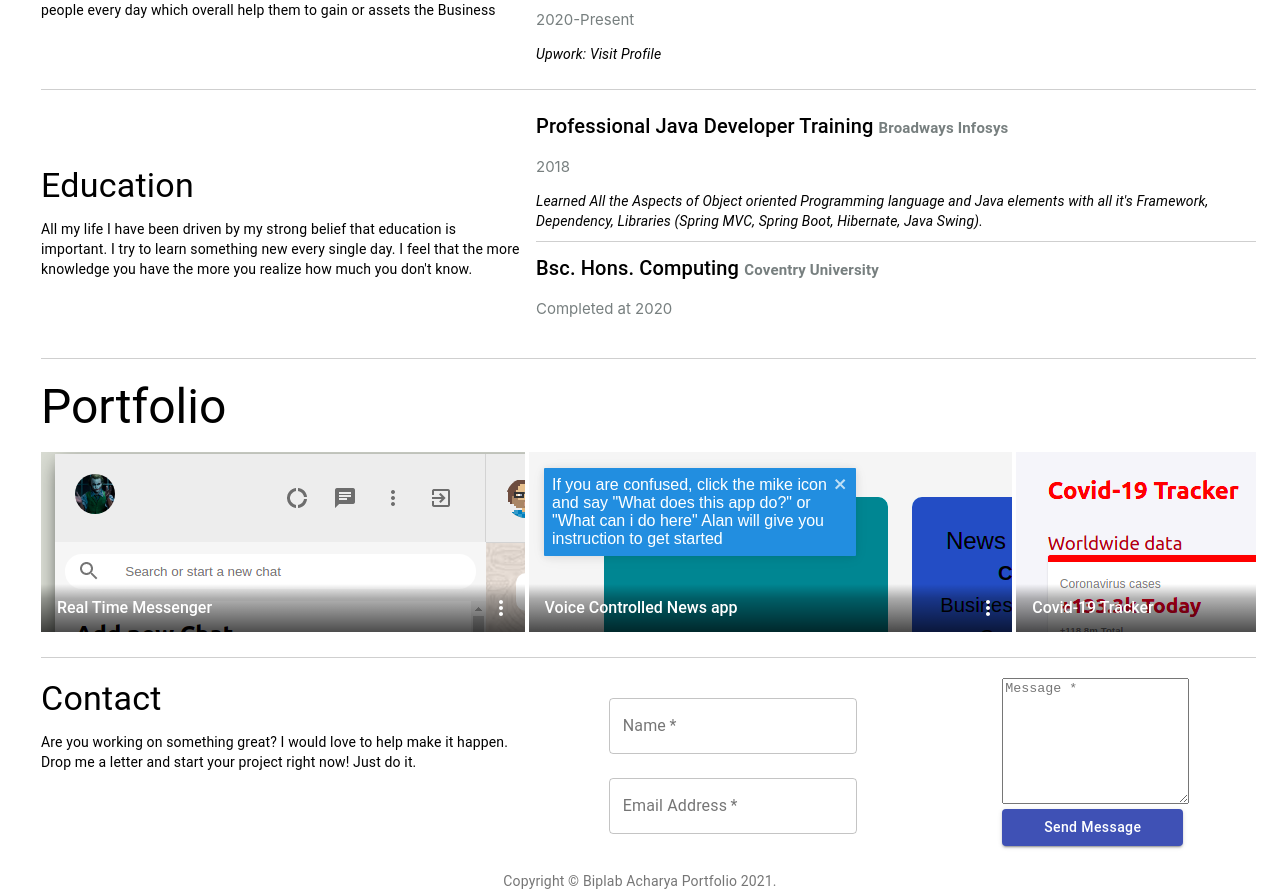
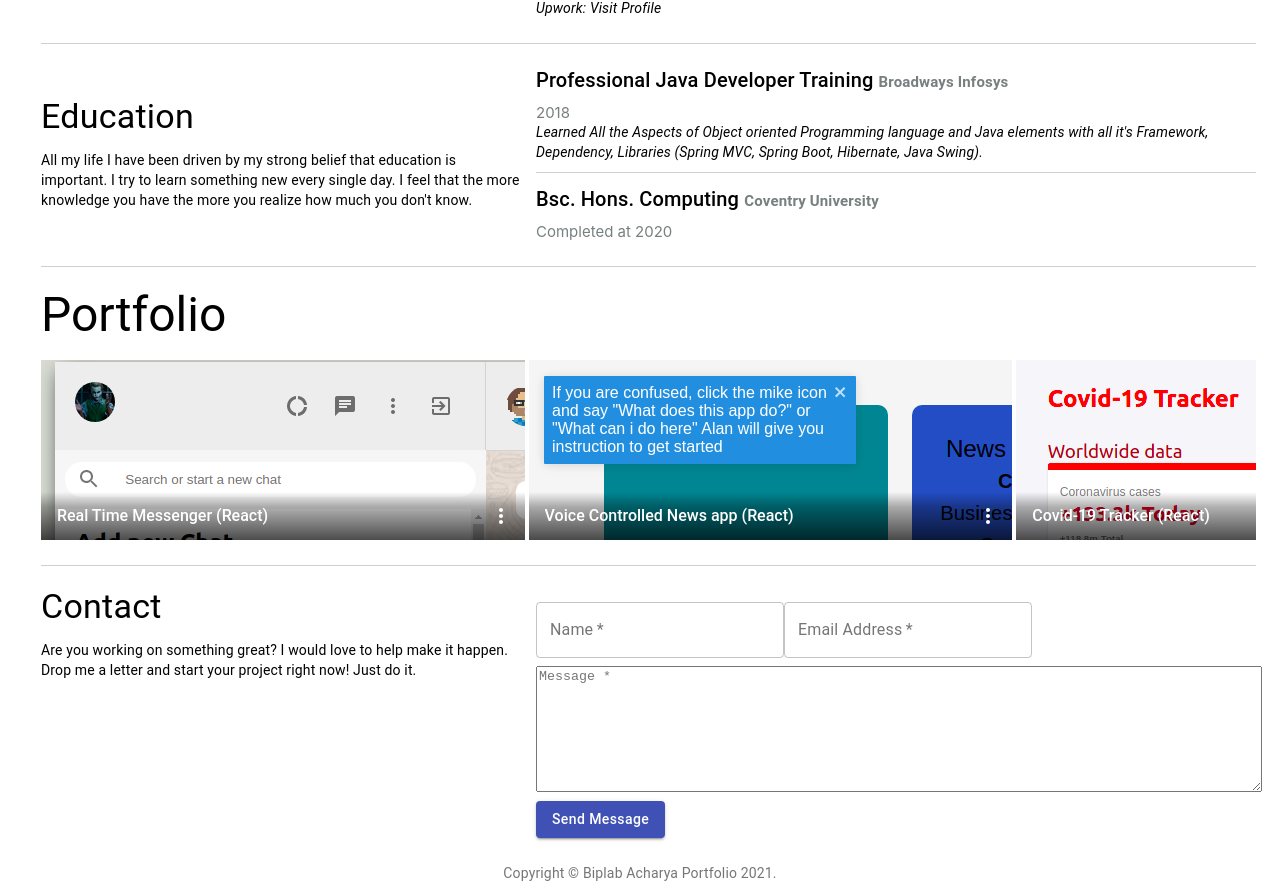
Before and after one commit to BaxanAcharya/baxanacharya, a React (Create React App) app: page / in a window 1280 px wide. Shown: the part 1352-2243 px from the top of the page. Built offline with nearby package versions, Linux system fonts and the light colour scheme.

Commit message:
mail functionality added

```diff
--- a/package.json
+++ b/package.json
@@ -9,14 +9,15 @@
     "@testing-library/jest-dom": "^5.11.4",
     "@testing-library/react": "^11.1.0",
     "@testing-library/user-event": "^12.1.10",
+    "emailjs-com": "^2.6.4",
     "react": "^17.0.1",
     "react-dom": "^17.0.1",
     "react-scripts": "4.0.3",
     "web-vitals": "^1.0.1"
   },
   "scripts": {
-    "predeploy":"npm run build",
-    "deploy":"gh-pages -d build",
+    "predeploy": "npm run build",
+    "deploy": "gh-pages -d build",
     "start": "react-scripts start",
     "build": "react-scripts build",
     "test": "react-scripts test",
--- a/src/App.js
+++ b/src/App.js
@@ -21,7 +21,7 @@ const rightTopEducationDescription =
 
 function App() {
   return (
-    <div className="app">
+    <div id="intro">
       <Header />
       <Hello />
       <Skills />
@@ -36,6 +36,7 @@ function App() {
         rightBottomBadge="Upwork and Other Platform"
         rightBottomYear="2020-Present"
         showLink
+        id="experience"
       />
       <Education
         leftTitle="Education"
@@ -47,6 +48,7 @@ function App() {
         rightBottomTitle="Bsc. Hons. Computing"
         rightBottomBadge="Coventry University"
         rightBottomYear="Completed at 2020"
+        id="education"
       />
       <Portfolio />
       <Contact />
--- a/src/component/Contact/Contact.js
+++ b/src/component/Contact/Contact.js
@@ -1,12 +1,14 @@
 import {
   Button,
+  CircularProgress,
   Container,
   makeStyles,
   TextareaAutosize,
   TextField,
   Typography,
 } from "@material-ui/core";
-import React from "react";
+import React, { useState } from "react";
+import emailjs from "emailjs-com";
 
 const useStyles = makeStyles((theme) => ({
   contact: {
@@ -18,6 +20,7 @@ const useStyles = makeStyles((theme) => ({
       flexDirection: "column",
     },
   },
+
   contactText: {
     marginRight: "15px",
     flex: 4,
@@ -37,8 +40,44 @@ const useStyles = makeStyles((theme) => ({
 
 const Contact = () => {
   const classes = useStyles();
+  const [name, setName] = useState("");
+  const [email, setEmail] = useState("");
+  const [message, setMessage] = useState("");
+  const [loading, setLoading] = useState(false);
+
+  const sendEmail = (e) => {
+    e.preventDefault();
+
+    if (name === "" || email === "" || message === "") {
+      alert("Please fill the all fields");
+    } else {
+      setLoading(true);
+      emailjs
+        .sendForm(
+          "service_1dye66h",
+          "template_xgx4qj2",
+          e.target,
+          "user_t02I6CK3Q9OObDcXivSpP"
+        )
+        .then(
+          (result) => {
+            alert("Email send Successfully");
+            setEmail("");
+            setName("");
+            setMessage("");
+            setLoading(false);
+            console.log(result.text);
+          },
+          (error) => {
+            alert(error.text);
+            setLoading(false);
+            console.log(error.text);
+          }
+        );
+    }
+  };
   return (
-    <Container id="contact">
+    <Container>
       <div className={classes.contact}>
         <div className={classes.contactText}>
           <Typography variant="h4" gutterBottom>
@@ -53,6 +92,8 @@ const Contact = () => {
         <div className={classes.contactForm}>
           <div className={classes.contactFormContent}>
             <div style={{ display: "flex", flexDirection: "column" }}>
+              {loading && <CircularProgress />}
+              <form className="contact_form_class" onSubmit={sendEmail}>
                 <TextField
                   variant="outlined"
                   margin="normal"
@@ -61,6 +102,8 @@ const Contact = () => {
                   label="Name"
                   name="name"
                   autoComplete="name"
+                  value={name}
+                  onChange={(e) => setName(e.target.value)}
                 />
                 <TextField
                   variant="outlined"
@@ -71,24 +114,28 @@ const Contact = () => {
                   label="Email Address"
                   name="email"
                   autoComplete="email"
+                  value={email}
+                  onChange={(e) => setEmail(e.target.value)}
                 />
-            </div>
-
-            <div style={{ display: "flex", flexDirection: "column" }}>
                 <TextareaAutosize
                   style={{ outlineColor: "blue", width: "100%" }}
+                  name="message"
                   placeholder="Message *"
                   required
                   rows={8}
+                  value={message}
+                  onChange={(e) => setMessage(e.target.value)}
                 />
 
                 <Button
                   variant="contained"
                   color="primary"
                   style={{ marginTop: "5px", textTransform: "none" }}
+                  type="submit"
                 >
                   Send Message
                 </Button>
+              </form>
             </div>
           </div>
         </div>
--- a/src/component/Copyright/Copyright.js
+++ b/src/component/Copyright/Copyright.js
@@ -4,6 +4,7 @@ import Typography from "@material-ui/core/Typography";
 
 function Copyright() {
   return (
+    <div id="contact">
       <Typography
         variant="body2"
         color="textSecondary"
@@ -17,6 +18,7 @@ function Copyright() {
         {new Date().getFullYear()}
         {"."}
       </Typography>
+    </div>
   );
 }
 
--- a/src/component/Experience/Experience.js
+++ b/src/component/Experience/Experience.js
@@ -43,11 +43,12 @@ const Experience = ({
   rightBottomBadge,
   rightBottomYear,
   showLink,
+  id,
 }) => {
   const classes = useStyles();
   return (
-    <Container>
-      <div className={classes.experienceContainer} id="experienceEducation">
+    <Container id={id}>
+      <div className={classes.experienceContainer}>
         <div className={classes.experienceInfo}>
           <Typography variant="h4" gutterBottom>
             {leftTitle}
--- a/src/component/Hello/Hello.js
+++ b/src/component/Hello/Hello.js
@@ -6,6 +6,7 @@ import {
   Tooltip,
   Typography,
 } from "@material-ui/core";
+
 import React from "react";
 import ProfileImage from "../../assets/img/Profile.png";
 import Me from "../../assets/img/Me.jpg";
@@ -66,6 +67,7 @@ const useStyles = makeStyles((theme) => ({
     color: "white",
     marginLeft: "41px",
     textTransform: "none",
+    textDecoration: "none",
     "&:hover": {
       background: "blue",
       color: "white",
@@ -79,7 +81,7 @@ const useStyles = makeStyles((theme) => ({
 const Hello = () => {
   const classes = useStyles();
   return (
-    <Container className={classes.helloContainer} id="intro">
+    <Container className={classes.helloContainer}>
       <div className={classes.helloContainerSection}>
         <div>
           <img
@@ -202,6 +204,8 @@ const Hello = () => {
               size="large"
               variant="contained"
               className={classes.buttonContact}
+              component={Link}
+              href="#contact"
             >
               Contact Me
             </Button>
@@ -210,7 +214,7 @@ const Hello = () => {
               variant="contained"
               className={classes.buttonDownload}
               component={Link}
-              to="https://baxanacharya.github.io/baxanacharya/Biplab's Resume.pdf"
+              href="https://raw.githubusercontent.com/BaxanAcharya/baxanacharya/082fc802439b7281b7c00c77aa93465da24dfd9e/src/assets/pdf/Biplab-Resume.pdf"
             >
               Download CV
             </Button>
--- a/src/component/Portfolio/Portfolio.js
+++ b/src/component/Portfolio/Portfolio.js
@@ -48,38 +48,38 @@ const useStyles = makeStyles((theme) => ({
 const tileData = [
   {
     img: Messenger,
-    title: "Real Time Messenger",
+    title: "Real Time Messenger (React)",
     author: "Biplab Acharya",
     url: "https://friendssms-6e074.web.app/",
   },
   {
     img: Voiceapp,
-    title: "Voice Controlled News app",
+    title: "Voice Controlled News app (React)",
     author: "Biplab Acharya",
     url: "https://news-app-voice-controlled.web.app/",
   },
   {
     img: Covid,
-    title: "Covid-19 Tracker",
+    title: "Covid-19 Tracker (React)",
     author: "Biplab Acharya",
     url: "https://covid-19-tracker-49681.web.app/",
   },
   {
     img: Youtube,
-    title: "Youtube Clone",
+    title: "Youtube Clone (React)",
     author: "Biplab Acharya",
     url: "https://clone-78340.web.app/",
   },
 
   {
     img: Discord,
-    title: "Discord Clone",
+    title: "Discord Clone (React)",
     author: "Biplab Acharya",
     url: "https://discord-c0fc7.web.app/",
   },
   {
     img: Amazon,
-    title: "Amazon Clone",
+    title: "Amazon Clone (React)",
     author: "Biplab Acharya",
     url: "https://clone-31223.web.app/",
   },
--- a/src/index.css
+++ b/src/index.css
@@ -12,3 +12,7 @@ code {
   font-family: source-code-pro, Menlo, Monaco, Consolas, "Courier New",
     monospace;
 }
+
+* {
+  margin: 0;
+}
```
Also changed, not shown: src/component/Header/Header.js (+54 -28 lines), 2 other files (tests, documents, lock files or other folders). Lines whose indentation alone changed are shown as unchanged.
